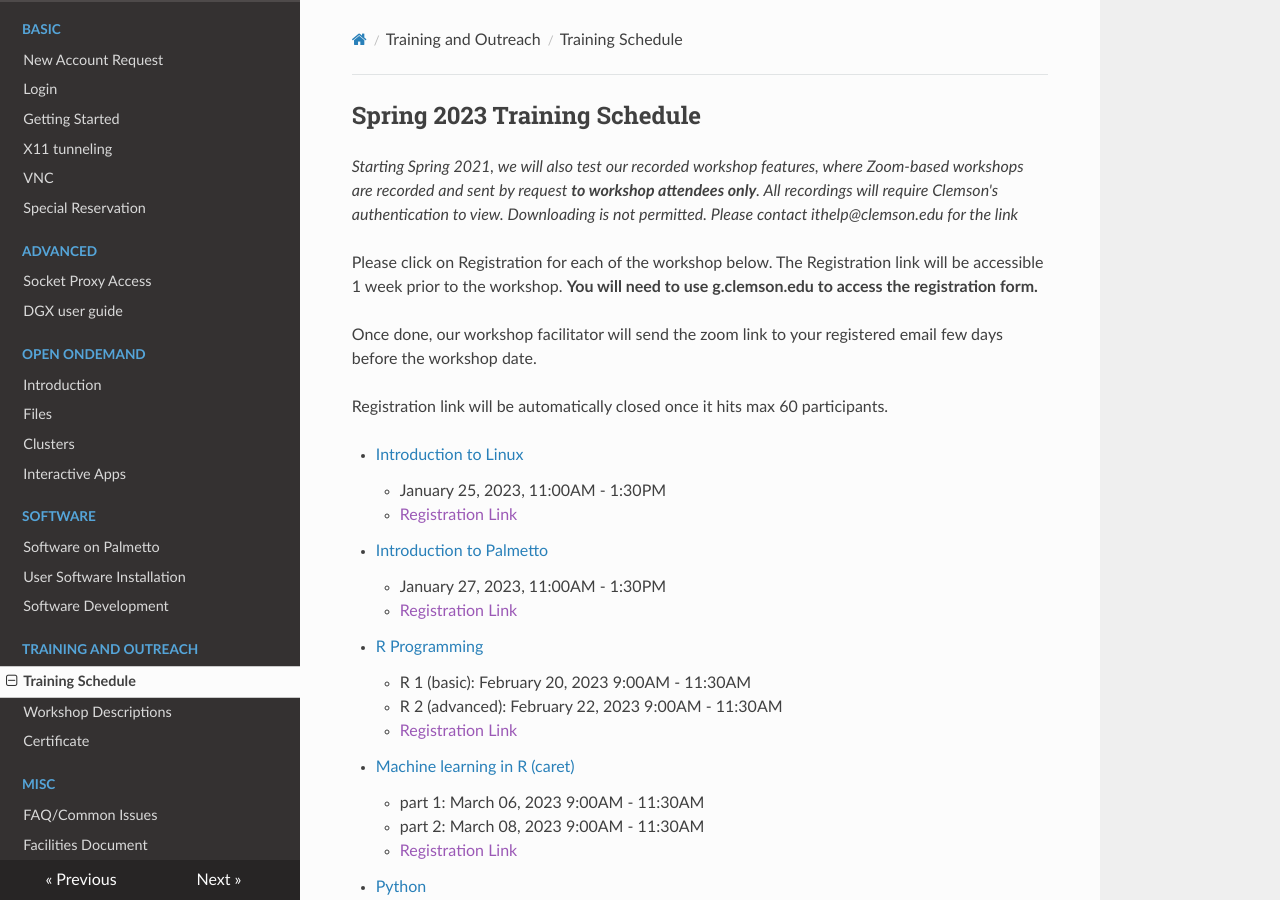
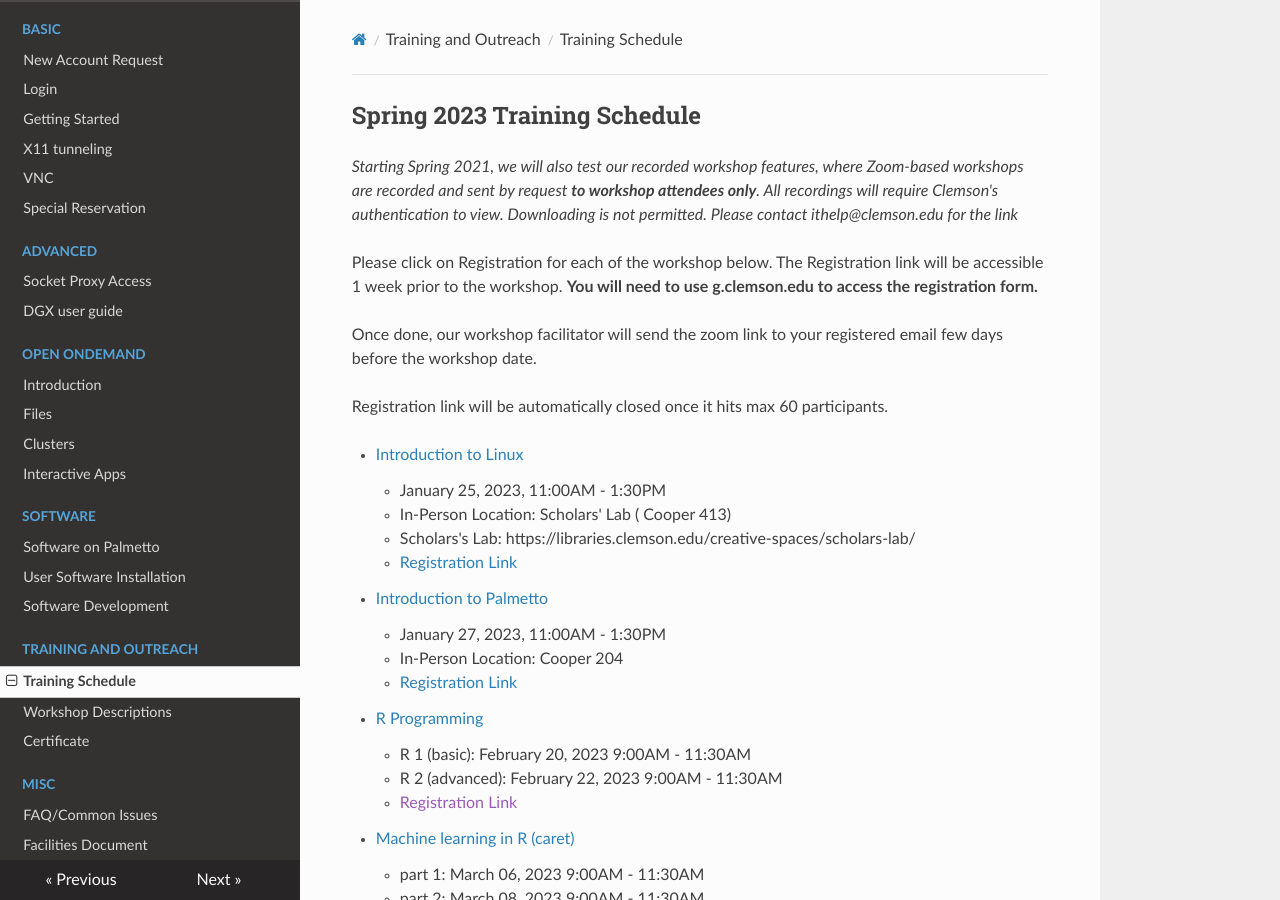
Before and after one commit to clemsonciti/palmetto-documentation, an MkDocs documentation site: the page built from docs/training/schedule.md, in a window 1280 px wide and 900 px high. Built offline with MkDocs 1.6.1, drawn with Linux system fonts in a browser that asks for light colours; nearby versions of some CDN libraries.

Commit message:
Updated Intro to linux and palmetto
Added registration links and location

```diff
--- a/docs/training/schedule.md
+++ b/docs/training/schedule.md
@@ -12,11 +12,14 @@
 
 - [Introduction to Linux](workshop.md#introduction-to-linux)
     - January 25, 2023, 11:00AM - 1:30PM
-    - [Registration Link]()
+    - In-Person Location: Scholars' Lab ( Cooper 413)
+    - Scholars's Lab: https://libraries.clemson.edu/creative-spaces/scholars-lab/
+    - [Registration Link](https://forms.gle/hVH4JmVC453sBVCJ8)
 
 - [Introduction to Palmetto](workshop.md#introduction-to-research-computing-on-palmetto-cluster)
     - January 27, 2023, 11:00AM - 1:30PM
-    - [Registration Link]()
+    - In-Person Location: Cooper 204
+    - [Registration Link](https://forms.gle/KgCXbNUa6vQdrnZ67)
 
 - [R Programming](workshop.md#introduction-to-data-science-using-r)
     - R 1 (basic): February 20, 2023 9:00AM - 11:30AM
```
